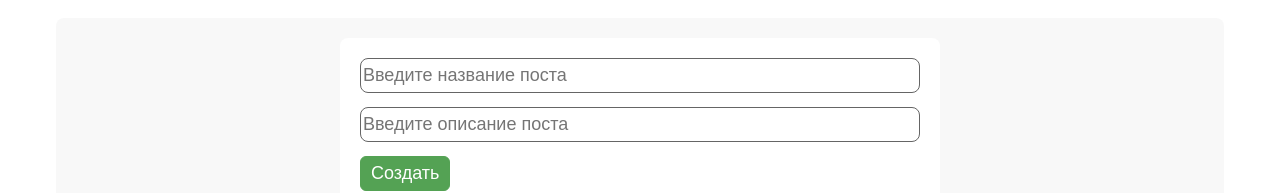
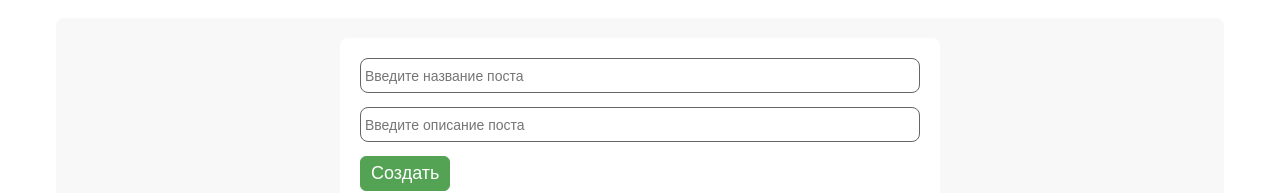
Before and after one commit to AlexGrigorenco/vue-learn, a Vue app: page / in a window 1280 px wide. Shown: the part 555-748 px from the top of the page. Built offline with nearby package versions, Linux system fonts and the light colour scheme.

Commit message:
add custom input in UI-components

```diff
--- a/src/components/CreatePostForm.vue
+++ b/src/components/CreatePostForm.vue
@@ -1,13 +1,13 @@
 <template>
   <div class="form-wrapper">
     <form @submit.prevent>
-      <input
-        v-model="newPost.title"
+      <my-input
+        v-model:value="newPost.title"
         type="text"
         placeholder="Введите название поста"
       />
-      <input
-        v-model="newPost.description"
+      <my-input
+        v-model:value="newPost.description"
         type="text"
         placeholder="Введите описание поста"
       />
@@ -60,10 +60,4 @@ form {
   padding: 20px;
   border-radius: 8px;
 }
-form input {
-  padding: 6px 2px;
-  font-size: 18px;
-  border-radius: 8px;
-  border: 1px solid #656565;
-}
 </style>
--- /dev/null
+++ b/src/components/UI/MyInput.vue
@@ -0,0 +1,41 @@
+<template>
+    <input
+        type="text"
+        :placeholder="placeholder"
+        :value="value"
+        @input="updateInput"
+      />
+</template>
+
+<script>
+    export default {
+        name: 'my-input',
+        props: {
+            placeholder: {
+                type: String,
+                required: true,
+            },
+            value: [String, Number,]
+        },
+
+        methods: {
+            updateInput(e){
+                this.$emit('update:value', e.target.value);
+            }
+        }
+    }
+</script>
+
+<style scoped>
+
+input {
+  padding: 6px 4px;
+  font-size: 18px;
+  border-radius: 8px;
+  border: 1px solid #656565;
+}
+input::placeholder{
+    font-size: 14px;
+}
+
+</style>
--- a/src/components/UI/exportUiComponents.js
+++ b/src/components/UI/exportUiComponents.js
@@ -1,6 +1,9 @@
 
-import MyButton from '@/components/UI/MyButton'
+import MyButton from '@/components/UI/MyButton';
+
+import MyInput from '@/components/UI/MyInput';
 
 export default [
     MyButton,
+    MyInput,
 ]
```
